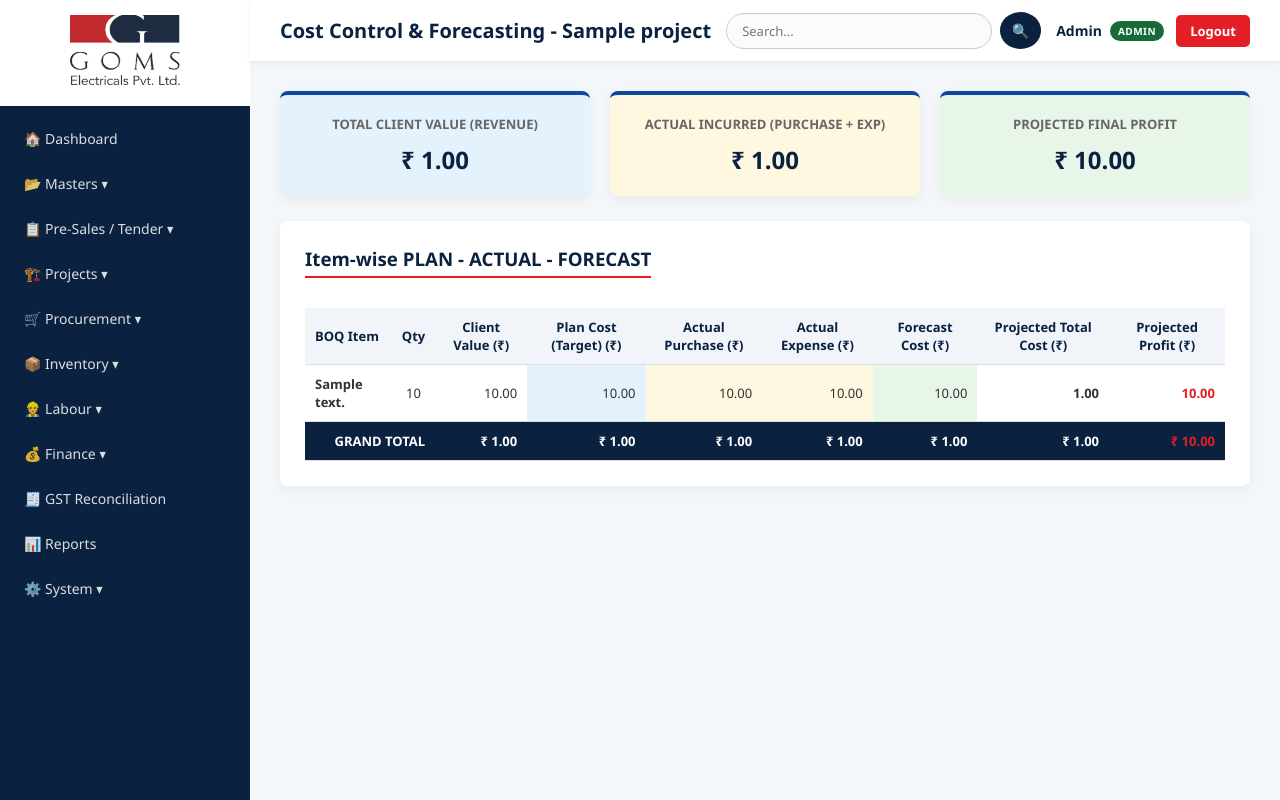
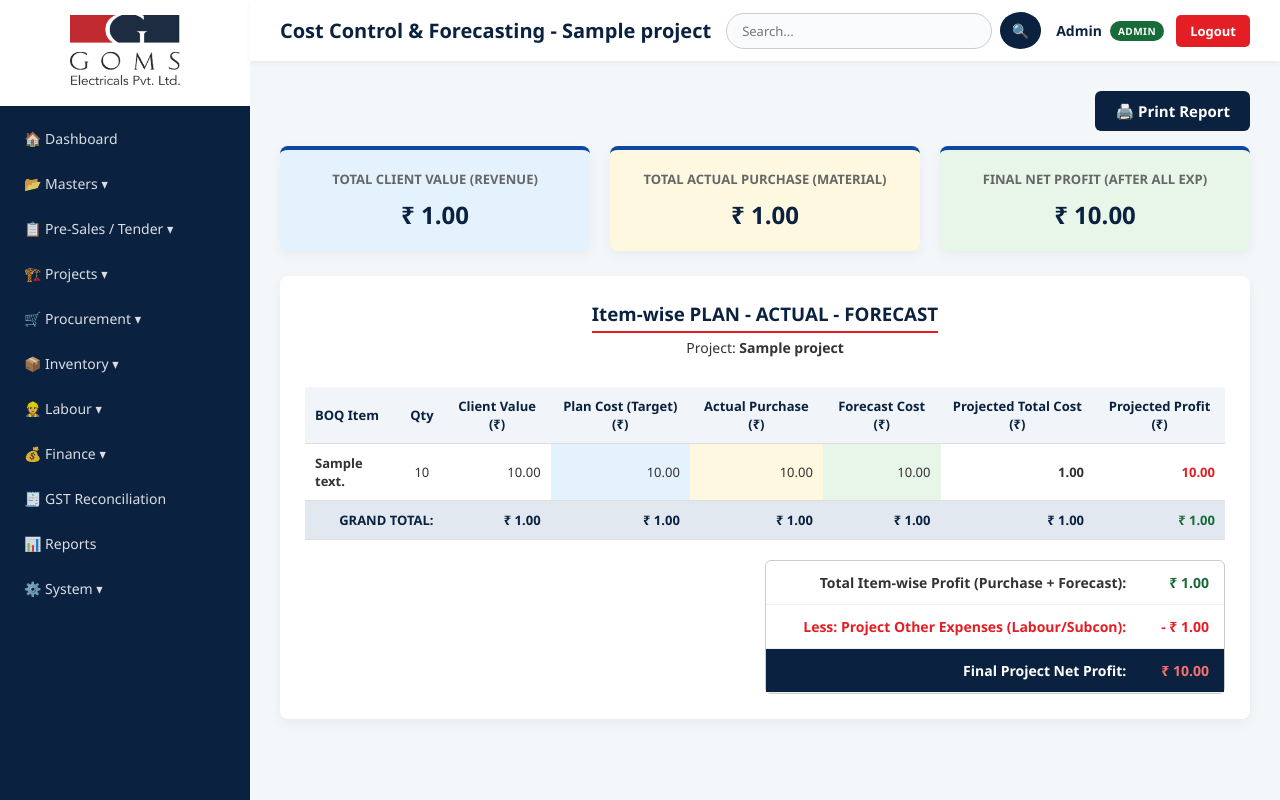
Before and after one commit to Thileepanas/goms-erp, a Flask app: template templates/cost_control.html in a window 1280 px wide. Run offline with Flask 3, Linux system fonts and the light colour scheme; a user stored in the database is signed in; tables that the repository leaves empty hold one stand-in row (values such as "Sample post"); the template is opened without the code that fills it: most values are stand-ins (such as "Sample title", 1, 10 or a date in 2020).

Commit message:
Enhance cost control report with print feature
Added print functionality and improved layout for cost control report.

```diff
--- a/templates/cost_control.html
+++ b/templates/cost_control.html
@@ -20,25 +20,70 @@
     .bg-forecast { background: #e8f5e9; }
     .profit { color: #176b38; font-weight: bold; }
     .loss { color: #e31e24; font-weight: bold; }
+
+    .summary-box { width: 50%; margin-left: auto; margin-top: 20px; border: 1px solid #ccc; border-radius: 6px; background: white; }
+    .summary-box table { margin: 0; }
+    .summary-box td { padding: 12px 15px; border-bottom: 1px solid #eee; font-size: 14px; }
+    .summary-box .total-row { background: #0a2240; color: white; font-size: 16px; font-weight: bold; border-bottom: none; }
+
+    /* ========== PRINT SETTINGS ========== */
+    @media print {
+        /* 1. Hide everything on the page */
+        body * { visibility: hidden; }
+
+        /* 2. Make ONLY the print-area and its children visible */
+        .print-area, .print-area * { visibility: visible; }
+
+        /* 3. Position it at the top left of the page */
+        .print-area { position: absolute; left: 0; top: 0; width: 100%; }
+
+        /* 4. Hide UI elements */
+        .no-print, .sidebar, .topbar, .btn { display: none !important; }
+
+        /* 5. Clean up borders and backgrounds for print */
+        .print-area { box-shadow: none !important; border: none !important; padding: 0 !important; margin: 0 !important; }
+        th, td { border: 1px solid #999 !important; padding: 8px; font-size: 12px; }
+        th { background: #f1f5f9 !important; color: #000 !important; -webkit-print-color-adjust: exact; }
+
+        /* 6. Print Summary Box */
+        .summary-box { width: 60%; border: 1px solid #000; }
+        .summary-box td { border: 1px solid #999 !important; }
+        .summary-box .total-row { border-top: 2px solid #000; }
+    }
 </style>
 
+<!-- Print Button (No Print) -->
+<div class="no-print" style="text-align: right; margin-bottom: 15px;">
+    <button onclick="window.print()" class="btn" style="background: #0a2240; padding: 10px 20px; font-size: 15px;">🖨️ Print Report</button>
+</div>
+
+<!-- Top KPI Cards (Hidden in Print) -->
 <div class="kpi-grid">
     <div class="kpi-card bg-plan">
         <h4>Total Client Value (Revenue)</h4>
         <h2>₹ {{ total_client_value | inr }}</h2>
     </div>
     <div class="kpi-card bg-actual">
-        <h4>Actual Incurred (Purchase + Exp)</h4>
-        <h2>₹ {{ total_actual_cost | inr }}</h2>
+        <h4>Total Actual Purchase (Material)</h4>
+        <h2>₹ {{ total_actual_pur | inr }}</h2>
     </div>
     <div class="kpi-card bg-forecast">
-        <h4>Projected Final Profit</h4>
-        <h2 class="{% if projected_profit >= 0 %}profit{% else %}loss{% endif %}">₹ {{ projected_profit | inr }}</h2>
+        <h4>Final Net Profit (After All Exp)</h4>
+        <h2 class="{% if final_net_profit >= 0 %}profit{% else %}loss{% endif %}">₹ {{ final_net_profit | inr }}</h2>
     </div>
 </div>
 
-<div class="card">
-    <h3>Item-wise PLAN - ACTUAL - FORECAST</h3>
+<!-- ========================================== -->
+<!-- PRINT AREA STARTS HERE (Only this will print) -->
+<!-- ========================================== -->
+<div class="card print-area">
+
+    <!-- Print Header -->
+    <div style="text-align: center; margin-bottom: 20px;">
+        <h3 style="margin: 0; color: #0a2240;">Item-wise PLAN - ACTUAL - FORECAST</h3>
+        <p style="margin: 5px 0; font-size: 14px;">Project: <strong>{{ project['project_name'] }}</strong></p>
+    </div>
+
     <div class="table-wrap">
         <table>
             <thead>
@@ -48,7 +93,6 @@
                     <th>Client Value (₹)</th>
                     <th>Plan Cost (Target) (₹)</th>
                     <th>Actual Purchase (₹)</th>
-                    <th>Actual Expense (₹)</th>
                     <th>Forecast Cost (₹)</th>
                     <th>Projected Total Cost (₹)</th>
                     <th>Projected Profit (₹)</th>
@@ -62,28 +106,48 @@
                     <td>{{ row.client_value | inr }}</td>
                     <td class="bg-plan">{{ row.plan_cost | inr }}</td>
                     <td class="bg-actual">{{ row.actual_pur | inr }}</td>
-                    <td class="bg-actual">{{ row.actual_acc | inr }}</td>
                     <td class="bg-forecast">{{ row.forecast_cost | inr }}</td>
                     <td style="font-weight: bold;">{{ row.total_projected_cost | inr }}</td>
                     <td class="{% if row.projected_profit >= 0 %}profit{% else %}loss{% endif %}">{{ row.projected_profit | inr }}</td>
                 </tr>
                 {% else %}
-                <tr><td colspan="9" style="text-align: center;">No BOQ items found.</td></tr>
+                <tr><td colspan="8" style="text-align: center;">No BOQ items found.</td></tr>
                 {% endfor %}
             </tbody>
+            {% if cost_data %}
             <tfoot>
-                <tr style="background: #0a2240; color: white; font-weight: bold;">
-                    <td colspan="2" style="text-align: right;">GRAND TOTAL</td>
-                    <td>₹ {{ total_client_value | inr }}</td>
-                    <td>₹ {{ total_plan_cost | inr }}</td>
-                    <td>₹ {{ total_actual_pur | inr }}</td>
-                    <td>₹ {{ total_actual_acc | inr }}</td>
-                    <td>₹ {{ total_forecast_cost | inr }}</td>
-                    <td>₹ {{ total_projected_cost | inr }}</td>
-                    <td class="{% if projected_profit >= 0 %}profit{% else %}loss{% endif %}">₹ {{ projected_profit | inr }}</td>
+                <tr style="background: #e2e8f0; font-weight: bold; font-size: 14px;">
+                    <td colspan="2" style="text-align: right; color: #0a2240;">GRAND TOTAL:</td>
+                    <td style="color: #0a2240;">₹ {{ total_client_value | inr }}</td>
+                    <td style="color: #0a2240;">₹ {{ total_plan_cost | inr }}</td>
+                    <td style="color: #0a2240;">₹ {{ total_actual_pur | inr }}</td>
+                    <td style="color: #0a2240;">₹ {{ total_forecast_cost | inr }}</td>
+                    <td style="color: #0a2240;">₹ {{ total_projected_cost | inr }}</td>
+                    <td class="{% if total_item_profit >= 0 %}profit{% else %}loss{% endif %}">₹ {{ total_item_profit | inr }}</td>
                 </tr>
             </tfoot>
+            {% endif %}
+        </table>
+    </div>
+
+    <!-- Project-Level Summary Box -->
+    <div class="summary-box">
+        <table>
+            <tr>
+                <td style="text-align: right; font-weight: bold;">Total Item-wise Profit (Purchase + Forecast):</td>
+                <td class="{% if total_item_profit >= 0 %}profit{% else %}loss{% endif %}">₹ {{ total_item_profit | inr }}</td>
+            </tr>
+            <tr>
+                <td style="text-align: right; font-weight: bold; color: #e31e24;">Less: Project Other Expenses (Labour/Subcon):</td>
+                <td style="color: #e31e24; font-weight: bold;">- ₹ {{ total_other_exp | inr }}</td>
+            </tr>
+            <tr class="total-row">
+                <td style="text-align: right;">Final Project Net Profit:</td>
+                <td class="{% if final_net_profit >= 0 %}profit{% else %}loss{% endif %}" style="color: {% if final_net_profit >= 0 %}#4ade80{% else %}#f87171{% endif %};">₹ {{ final_net_profit | inr }}</td>
+            </tr>
         </table>
     </div>
 </div>
+<!-- PRINT AREA ENDS HERE -->
+
 {% endblock %}
```
